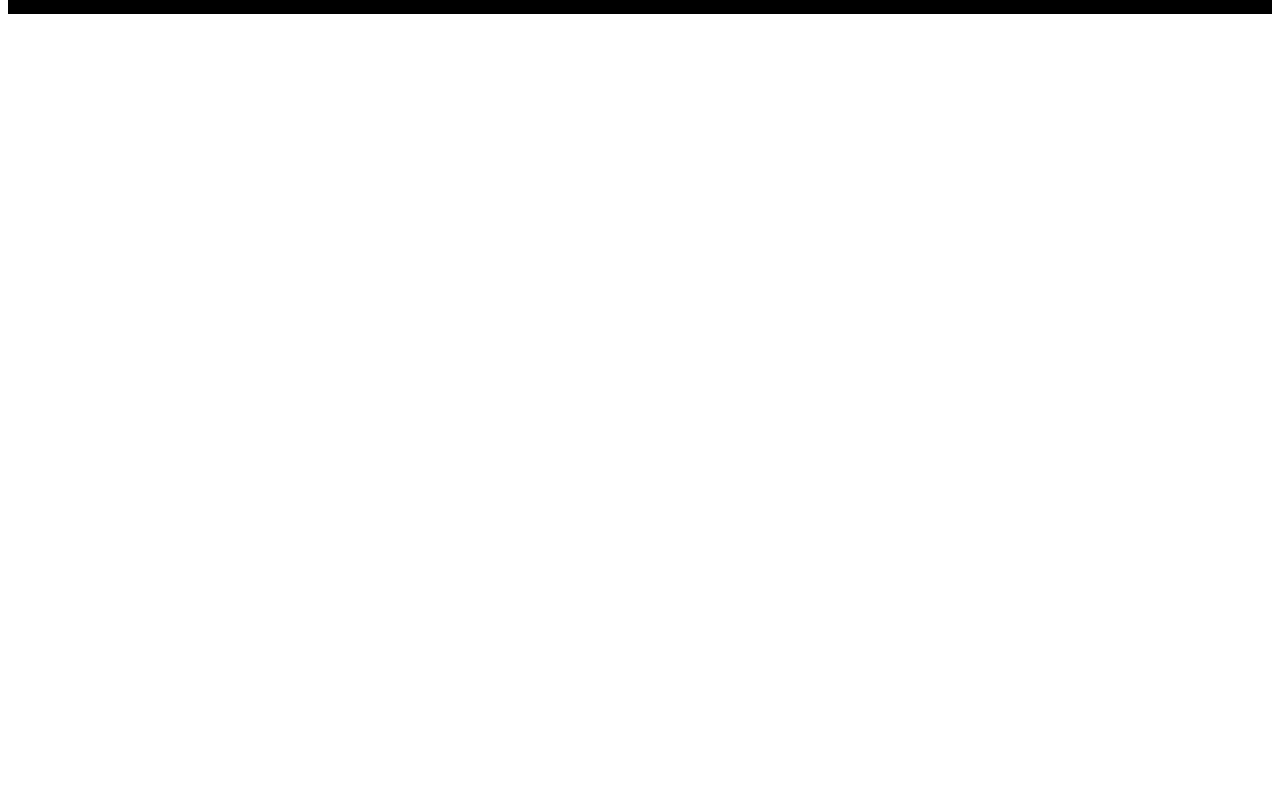
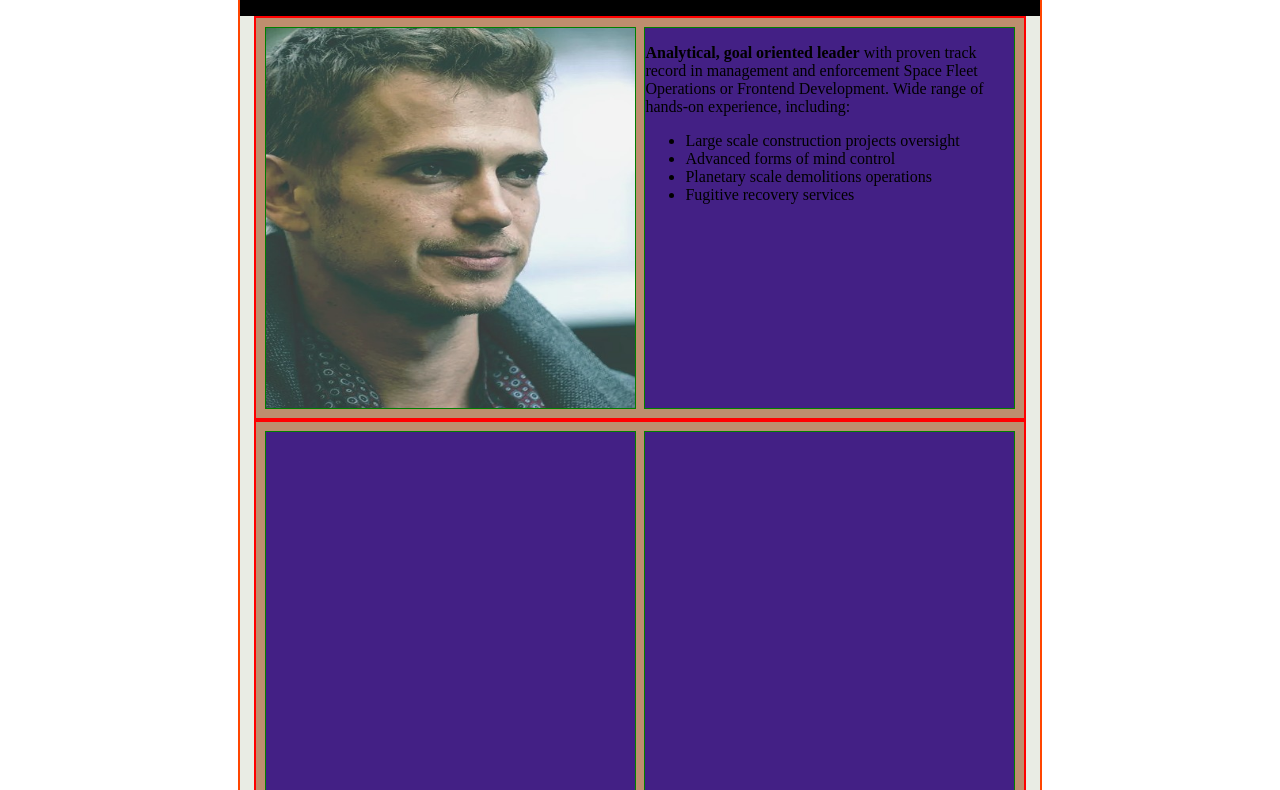
Before and after one commit to mohaypeter/www, a plain HTML site: page 03/03c2_anakin/03c2_anakin.html in a window 1280 px wide. Shown: the part 94-884 px from the top of the page. Before the commit the page ends 800 px from the top, so only its background shows below. Drawn offline with Linux system fonts and the light colour scheme.

Commit message:
2108051919_tartalom

```diff
--- a/03/03c2_anakin/03c2_anakin.css
+++ b/03/03c2_anakin/03c2_anakin.css
@@ -1,3 +1,13 @@
+main {
+    width: 800px;
+    height: 1000px;
+    margin: auto;
+    border: orangered 2px solid;
+    background-color: rgb(233, 236, 228);
+}
+
+/* NAVIGÁCIÓ */
+
 nav {
     width: 100%;
     height: 100px;
@@ -23,8 +33,8 @@ nav {
     background-color: #000000;*/
     text-decoration: none;
     font-family: 'Fira Sans', sans-serif;
-    font-size: 48px;
-    font-weight: 900;
+    font-size: 36px;
+    font-weight: bold;
     color: white;
 }
 
@@ -42,3 +52,42 @@ nav {
     background-color: yellow;
     color: darkgreen;
 }
+
+/* NAVIGÁCIÓ  vége*/
+
+/* CARD */
+
+.card {
+    display: flex;
+    flex-direction: row;
+    flex-wrap: nowrap;
+    justify-content: space-evenly;
+    align-items: center;
+    width: 96%;
+    height: 400px;
+    margin: auto;
+    border: red 2px solid;
+    background-color: rgb(190, 142, 110);
+}
+
+.card .left {
+    width: 48%;
+    height: 95%;
+    border: green 1px solid;
+    background-color: rgb(67, 32, 133);
+}
+
+.right {
+    width: 48%;
+    height: 95%;
+    border: green 1px solid;
+    background-color: rgb(67, 32, 133);
+}
+
+/* CARD vége */
+
+#picture {
+    background-image: url("anakin.jpeg");
+    background-repeat: no-repeat;
+    background-size: 100% 100%;
+}
--- a/03/03c2_anakin/03c2_anakin.html
+++ b/03/03c2_anakin/03c2_anakin.html
@@ -1,5 +1,6 @@
 <!DOCTYPE html>
 <html lang="hu">
+
 <head>
     <meta charset="UTF-8">
     <meta http-equiv="X-UA-Compatible" content="IE=edge">
@@ -7,9 +8,10 @@
     <title>03c2 Anakin</title>
     <link rel="stylesheet" href="03c2_anakin.css">
 </head>
+
 <body>
     <!-- 'főoldal' felső navigációs címsor, bal oldali kép és első rész tartalma -->
-
+    <main>
         <nav>
             <ul class="nav_list">
                 <li><a href="#">Bio</a></li>
@@ -19,5 +21,36 @@
             </ul>
         </nav>
         <!-- Navigáció vége -->
+
+        <div class="card">
+            <div class="left" id="picture">
+                <div id="anakin"></div>
+            </div>
+
+            <div class="right">
+                <p><strong>Analytical, goal oriented leader</strong> with proven track record in management and enforcement
+                    Space Fleet Operations or Frontend Development. Wide range of hands-on experience, including:</p>
+                <ul class="list_1">
+                    <li>Large scale construction projects oversight</li>
+                    <li>Advanced forms of mind control</li>
+                    <li>Planetary scale demolitions operations</li>
+                    <li>Fugitive recovery services</li>
+                </ul>
+            </div>
+        </div>
+
+        <div class="card">
+            <div class="left">
+                <div id="anakin"></div>
+            </div>
+
+            <div class="right">
+
+            </div>
+        </div>
+
+    </main>
+
 </body>
+
 </html>
```
Lines whose indentation alone changed are shown as unchanged.
